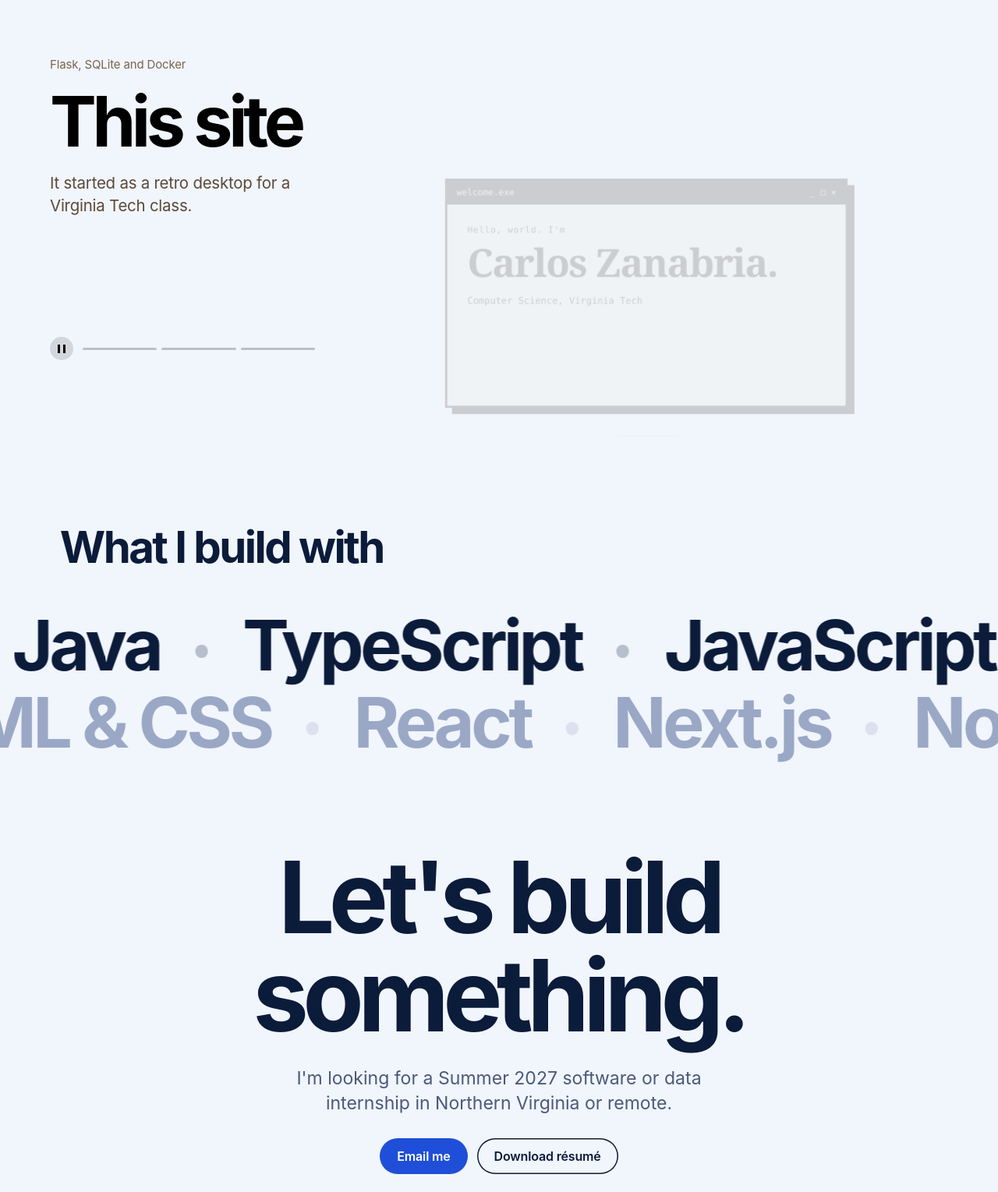
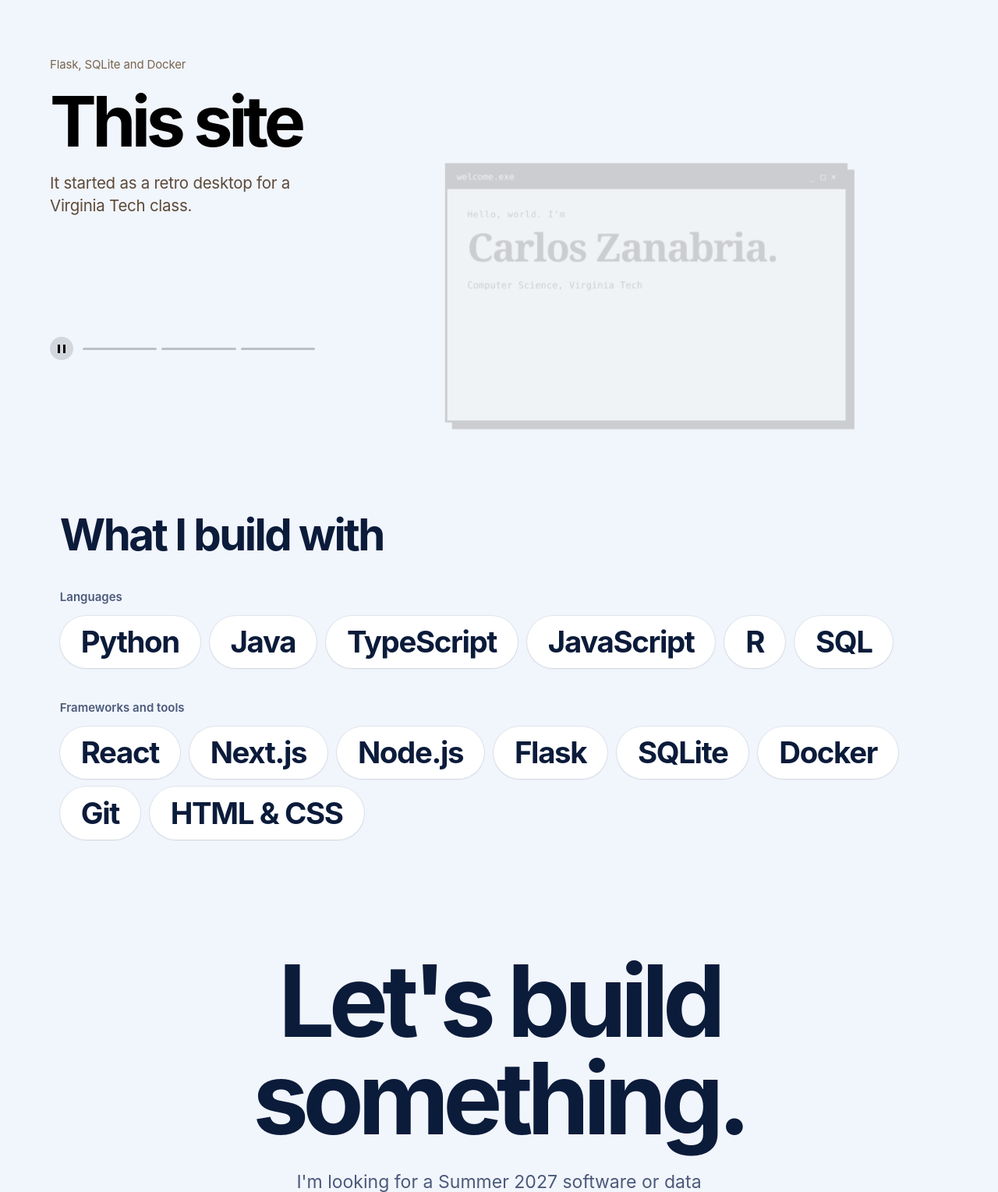
Before and after one commit to CarlosZanabria618/carlos-os-portfolio, a Flask app: page / in a window 1280 px wide. Shown: the part 3440-4969 px from the top of the page at 78% size. Run offline with Flask 3, Linux system fonts and the light colour scheme; data comes from the database, SQL or seed files in the repository.

Commit message:
Static skills list, larger photo, title fix

```diff
--- a/code/static/home.css
+++ b/code/static/home.css
@@ -245,7 +245,7 @@ kbd{font:inherit;font-size:.9em;padding:1px 7px;border-radius:6px;background:#ff
 @keyframes marquee{to{transform:translateX(-50%)}}
 .marquee span{flex:none}
 .marquee span::after{content:"";display:inline-block;width:.18em;height:.18em;margin-left:.5em;border-radius:50%;background:currentColor;vertical-align:middle;opacity:.25}
-.marquee.alt{color:#9aa8c6}
+.marquee.alt{color:#6b7a9e}
 
 /* Contact */
 .contact{padding:8vh max(20px,6vw) 16vh;text-align:center}
@@ -378,3 +378,30 @@ body:not(.ink-dark) .next-btn{background:var(--navy);color:#fff}
   .hw-real,.hw-real.is-on{transform:scale(1.45)}
   .hw-real[data-screen="4"],.hw-real[data-screen="4"].is-on{object-position:88% 40%;transform-origin:88% 40%}
 }
+.retro.real img{display:block;width:100%;height:auto}
+
+/* What I build with: every skill visible, no scrolling row */
+.tools{overflow:visible;padding:12vh max(20px,6vw) 5vh}
+.tools-title{padding:0;margin-bottom:5vh}
+.stack{max-width:1100px}
+.stack h3{margin:0 0 12px;font-size:15px;font-weight:600;color:var(--ink-2)}
+.stack ul{display:flex;flex-wrap:wrap;gap:10px 12px;margin:0 0 5vh;padding:0;list-style:none}
+.stack li{padding:.28em .7em;border-radius:999px;background:#fff;box-shadow:0 1px 2px rgba(11,27,58,.08),0 0 0 1px rgba(11,27,58,.07);font-size:clamp(22px,3vw,40px);font-weight:700;letter-spacing:-.035em;line-height:1.2;transition:transform .3s var(--ease),box-shadow .3s}
+.stack li:hover{transform:translateY(-3px);box-shadow:0 10px 22px -10px rgba(31,79,216,.45),0 0 0 1.5px var(--cobalt)}
+
+/* Bigger intro photo on wide screens */
+.me-arrow path{stroke-width:13}
+.me-arrow text{font-size:88px;stroke-width:12px}
+@media (min-width:861px){
+  .intro-stage{--me-w:clamp(280px,29vw,410px)}
+  .me{width:var(--me-w);top:50%;bottom:auto;transform:translateY(-50%) rotate(3deg)}
+  .me:hover{transform:translateY(-50%) rotate(1deg) scale(1.02)}
+  .intro-title{font-size:clamp(46px,6.1vw,88px)}
+  .intro-lede,.jump,.intro-how{max-width:calc(100% - var(--me-w) - 48px)}
+}
+@media (max-width:860px){.me{width:min(70vw,300px)}}
+/* HokieWallet: keep the title clear of the screen */
+@media (min-width:861px){
+  .ch-wallet .stage{grid-template-columns:minmax(320px,.74fr) 1.26fr}
+  .ch-wallet .beat-title.big{font-size:clamp(40px,4.7vw,70px)}
+}
--- a/code/static/pages.css
+++ b/code/static/pages.css
@@ -52,8 +52,8 @@ h1,h2,h3,p,dl,dd{margin:0}
 .tone-topsecret .cover-word{font-family:var(--mono);letter-spacing:-.02em}
 .card-body{padding:20px 22px 24px}
 .card-meta{font-size:13px;color:var(--ink-2)}
-.card-body h3{margin:8px 0;font-size:24px;letter-spacing:-.03em;line-height:1.15}
-.card-body h3 a{text-decoration:none}
+.card-body h2{margin:8px 0;font-size:24px;letter-spacing:-.03em;line-height:1.15}
+.card-body h2 a{text-decoration:none}
 .card-body p{font-size:16px;color:var(--ink-2)}
 .card-stack{margin-top:12px;font-size:13.5px!important}
 .empty{grid-column:1/-1;padding:40px;border-radius:22px;background:var(--card);text-align:center}
--- a/code/templates/card.html
+++ b/code/templates/card.html
@@ -3,5 +3,5 @@
 {% if item.slug=='plus1-speed-catch-animals' %}<img src="{{ url_for('static',filename='img/cow/cow-17.webp') }}" alt="" loading="lazy">
 {% else %}<span class="cover-word" aria-hidden="true">{{ item.title }}</span>{% endif %}
 </a>
-<div class="card-body"><p class="card-meta">{{ item.category }}, {{ item.year }}<span class="badge">{{ item.status }}</span></p><h3><a href="{{ url_for('project_detail',slug=item.slug) }}">{{ item.title }}</a></h3><p>{{ item.summary }}</p><p class="card-stack">{{ item.stack }}</p></div>
+<div class="card-body"><p class="card-meta">{{ item.category }}, {{ item.year }}<span class="badge">{{ item.status }}</span></p><h2><a href="{{ url_for('project_detail',slug=item.slug) }}">{{ item.title }}</a></h2><p>{{ item.summary }}</p><p class="card-stack">{{ item.stack }}</p></div>
 </article>
--- a/code/templates/detail.html
+++ b/code/templates/detail.html
@@ -15,6 +15,7 @@
       </div>
     </div>
   </header>
+  {% if item.slug == 'plus1-speed-catch-animals' %}<div class="content-wrap"><img class="case-shot" src="{{ url_for('static',filename='img/game-hud.webp') }}" width="1920" height="694" alt="A play test of +1 Speed Catch Animals showing the speed counter, level bar and training buttons."></div>{% endif %}
   {% if item.slug == 'hokiewallet' %}<div class="content-wrap"><img class="case-shot" src="{{ url_for('static',filename='img/hw-overview.webp') }}" width="1600" height="900" alt="The Hokie Wallet overview screen in dark mode, showing bank balance, campus funds and spending this month, with sample data."></div>{% endif %}
   <div class="content-wrap case-body">
     <section class="case-story"><h2>What I did</h2><p>{{ item.detail }}</p></section>
--- a/code/templates/home.html
+++ b/code/templates/home.html
@@ -16,9 +16,9 @@
 <meta property="og:image:height" content="630">
 <meta name="twitter:card" content="summary_large_image">
 <link rel="icon" href="{{ url_for('static',filename='favicon.svg') }}" type="image/svg+xml">
-<link rel="stylesheet" href="{{ url_for('static',filename='home.css') }}?v=8">
+<link rel="stylesheet" href="{{ url_for('static',filename='home.css') }}?v=12">
 <script>document.documentElement.classList.replace('no-js','js')</script>
-<script defer src="{{ url_for('static',filename='story.js') }}?v=8"></script>
+<script defer src="{{ url_for('static',filename='story.js') }}?v=11"></script>
 </head>
 <body class="home">
 <a class="skip" href="#main">Skip to content</a>
@@ -46,11 +46,11 @@
       </ul>
       <figure class="me">
         <div class="me-photo">
-          <img src="{{ url_for('static',filename='img/me-machu-picchu.webp') }}" srcset="{{ url_for('static',filename='img/me-machu-picchu-sm.webp') }} 476w, {{ url_for('static',filename='img/me-machu-picchu.webp') }} 952w" sizes="(max-width: 860px) 60vw, 300px" width="952" height="969" alt="Carlos standing behind his family at Machu Picchu. A hand-drawn red arrow points to him.">
-          <svg class="me-arrow" viewBox="0 0 952 969" aria-hidden="true">
-            <path class="arrow-line" pathLength="1" d="M690 105 Q 560 185 418 286"/>
-            <path class="arrow-head" pathLength="1" d="M498 278 L 418 286 L 456 216"/>
-            <text x="775" y="95" text-anchor="middle">me</text>
+          <img src="{{ url_for('static',filename='img/me-machu-picchu.webp') }}" srcset="{{ url_for('static',filename='img/me-machu-picchu-sm.webp') }} 570w, {{ url_for('static',filename='img/me-machu-picchu.webp') }} 1140w" sizes="(max-width: 860px) 70vw, 400px" width="1140" height="1229" alt="Carlos standing behind his family at Machu Picchu. A hand-drawn red arrow points to him.">
+          <svg class="me-arrow" viewBox="0 0 760 819" aria-hidden="true">
+            <path class="arrow-line" pathLength="1" d="M560 50 Q 450 85 331 147"/>
+            <path class="arrow-head" pathLength="1" d="M406 151 L 331 147 L 376 87"/>
+            <text x="640" y="78" text-anchor="middle">me</text>
           </svg>
         </div>
         <figcaption>With my family at Machu Picchu</figcaption>
@@ -91,8 +91,8 @@
         </article>
       </div>
 
-      <div class="device-wrap" aria-hidden="true">
-        <div class="browser">
+      <div class="device-wrap">
+        <div class="browser" aria-hidden="true">
           <div class="browser-bar"><i></i><i></i><i></i><span>Hokie Wallet</span></div>
           <div class="hw-frame">
             <img class="hw-real" data-screen="1" src="{{ url_for('static',filename='img/hw-overview.webp') }}" srcset="{{ url_for('static',filename='img/hw-overview-sm.webp') }} 800w, {{ url_for('static',filename='img/hw-overview.webp') }} 1600w" sizes="(max-width: 860px) 94vw, 56vw" width="1600" height="900" alt="">
@@ -182,8 +182,8 @@
         </article>
       </div>
 
-      <div class="device-wrap" aria-hidden="true">
-        <div class="console">
+      <div class="device-wrap">
+        <div class="console" aria-hidden="true">
           <div class="console-bar"><span>TopSecret</span><span class="role" data-role>Signed in as alex, Standard</span></div>
           <div class="console-body">
             <ol class="menu">
@@ -240,12 +240,9 @@
                 <p class="retro-sub">Computer Science, Virginia Tech</p>
               </div>
             </div>
-            <div class="retro win-2">
-              <div class="retro-bar"><span>search.exe</span><span>_ □ ×</span></div>
-              <div class="retro-body">
-                <div class="retro-search"><span>Search projects</span><b data-typed>wallet</b></div>
-                <ul class="retro-results"><li>HokieWallet<small>Web, VTHacks</small></li><li>+1 Speed Catch Animals<small>Games</small></li><li>TopSecret<small>Software</small></li></ul>
-              </div>
+            <div class="retro win-2 real">
+              <div class="retro-bar"><span>/projects?q=wallet</span><span>_ □ ×</span></div>
+              <img src="{{ url_for('static',filename='img/site-search.webp') }}" width="1100" height="640" alt="" loading="lazy">
             </div>
             <div class="retro win-3">
               <div class="retro-bar"><span>tests.exe</span><span>_ □ ×</span></div>
@@ -258,7 +255,7 @@
             </div>
           </div>
         </div>
-        <details class="how"><summary>How it works</summary><p>A horizontal track of windows that slides beat by beat, with the typing and test results driven by the same clock.</p></details>
+        <details class="how"><summary>How it works</summary><p>A horizontal track of windows that slides beat by beat, with the test results driven by the same clock. The middle window is a live capture of the search page.</p></details>
       </div>
     </div>
   </section>
@@ -266,8 +263,12 @@
   <div class="finale" data-snap>
   <section class="tools" aria-labelledby="tools-title" data-bg="#f1f5fc" data-ink="light">
     <h2 id="tools-title" class="tools-title">What I build with</h2>
-    <div class="marquee" data-marquee="1"><span>Python</span><span>Java</span><span>TypeScript</span><span>JavaScript</span><span>R</span><span>SQL</span><span>Python</span><span>Java</span><span>TypeScript</span><span>JavaScript</span><span>R</span><span>SQL</span></div>
-    <div class="marquee alt" data-marquee="-1"><span>React</span><span>Next.js</span><span>Node.js</span><span>Flask</span><span>SQLite</span><span>Docker</span><span>Git</span><span>HTML &amp; CSS</span><span>React</span><span>Next.js</span><span>Node.js</span><span>Flask</span><span>SQLite</span><span>Docker</span><span>Git</span><span>HTML &amp; CSS</span></div>
+    <div class="stack">
+      <h3>Languages</h3>
+      <ul><li>Python</li><li>Java</li><li>TypeScript</li><li>JavaScript</li><li>R</li><li>SQL</li></ul>
+      <h3>Frameworks and tools</h3>
+      <ul><li>React</li><li>Next.js</li><li>Node.js</li><li>Flask</li><li>SQLite</li><li>Docker</li><li>Git</li><li>HTML &amp; CSS</li></ul>
+    </div>
   </section>
 
   <section id="contact" class="contact" aria-labelledby="contact-title" data-bg="#f1f5fc" data-ink="light">
--- a/code/templates/resume.html
+++ b/code/templates/resume.html
@@ -12,7 +12,7 @@
     <div class="resume-grid">
       <section class="resume-section">
         <h2>Projects</h2>
-        <article class="resume-item"><span class="entry-meta">2026, VTHacks</span><h3>HokieWallet</h3><p class="skill-tags">React, Node.js</p><p>Owned the front end of a four-person VTHacks student finance dashboard. Built the balance and budget screens in React and connected them to the Node.js back end. Added 10+ languages and accessibility settings, designed the color scheme, tuned front-end performance, and set up the team’s GitHub collaboration.</p></article>
+        <article class="resume-item"><span class="entry-meta">2026, VTHacks</span><h3>HokieWallet</h3><p class="skill-tags">React, Node.js</p><p>Owned the front end of a four-person VTHacks student finance dashboard. Built the balance and budget screens in React and connected them to the Node.js back end. Added 10 languages and accessibility settings, designed the color scheme, tuned front-end performance, and set up the team’s GitHub collaboration.</p></article>
         <article class="resume-item"><span class="entry-meta">2026, Virginia Tech class project</span><h3>Carlos OS Portfolio</h3><p class="skill-tags">Python, Flask, SQLite, HTML/CSS, JavaScript, Docker</p><p>Built a Flask/SQLite portfolio with parameterized search, category filters, detail pages, and bookmarkable project briefings. Packaged with Docker, deployed publicly on Render, and tested with 11 Python tests, including input escaping and SQL injection safety.</p></article>
         <article class="resume-item"><span class="entry-meta">2026, Intro to Problem Solving team project</span><h3>TopSecret</h3><p class="skill-tags">Java, SQLite</p><p>Built user roles and access levels for a team Java app with login, passwords, audit logging, and SQLite storage. The first account becomes an admin, admins can promote or demote others but not themselves, and locked menu options stay hidden.</p></article>
       </section>
--- a/data/projects.json
+++ b/data/projects.json
@@ -38,7 +38,7 @@
       "year": "2026",
       "role": "Front-end lead, Team of four, VTHacks",
       "summary": "A student finance dashboard prototype bringing budgets, spending, and campus wallet information into one view.",
-      "detail": "At VTHacks, I owned the front end of HokieWallet, a student finance prototype built by a team of four. I built the balance and budget screens in React and connected them to our Node.js back end. I also designed the color scheme, added support for 10+ languages and accessibility settings, and tuned front-end performance. I set up our GitHub collaboration so all four of us could share and merge code. It is a prototype with sample data; it does not connect to real bank or university payment accounts.",
+      "detail": "At VTHacks, I owned the front end of HokieWallet, a student finance prototype built by a team of four. I built the balance and budget screens in React and connected them to our Node.js back end. I also designed the color scheme, added support for 10 languages and accessibility settings, and tuned front-end performance. I set up our GitHub collaboration so all four of us could share and merge code. It is a prototype with sample data; it does not connect to real bank or university payment accounts.",
       "stack": "React, Node.js, Team collaboration",
       "url": "https://github.com/CarlosZanabria618/hokie-wallet-vthacks",
       "link_label": "Explore the source",
```
Also changed, not shown: code/static/img/me-machu-picchu-sm.webp, code/static/img/me-machu-picchu.webp, code/static/img/og.jpg.
